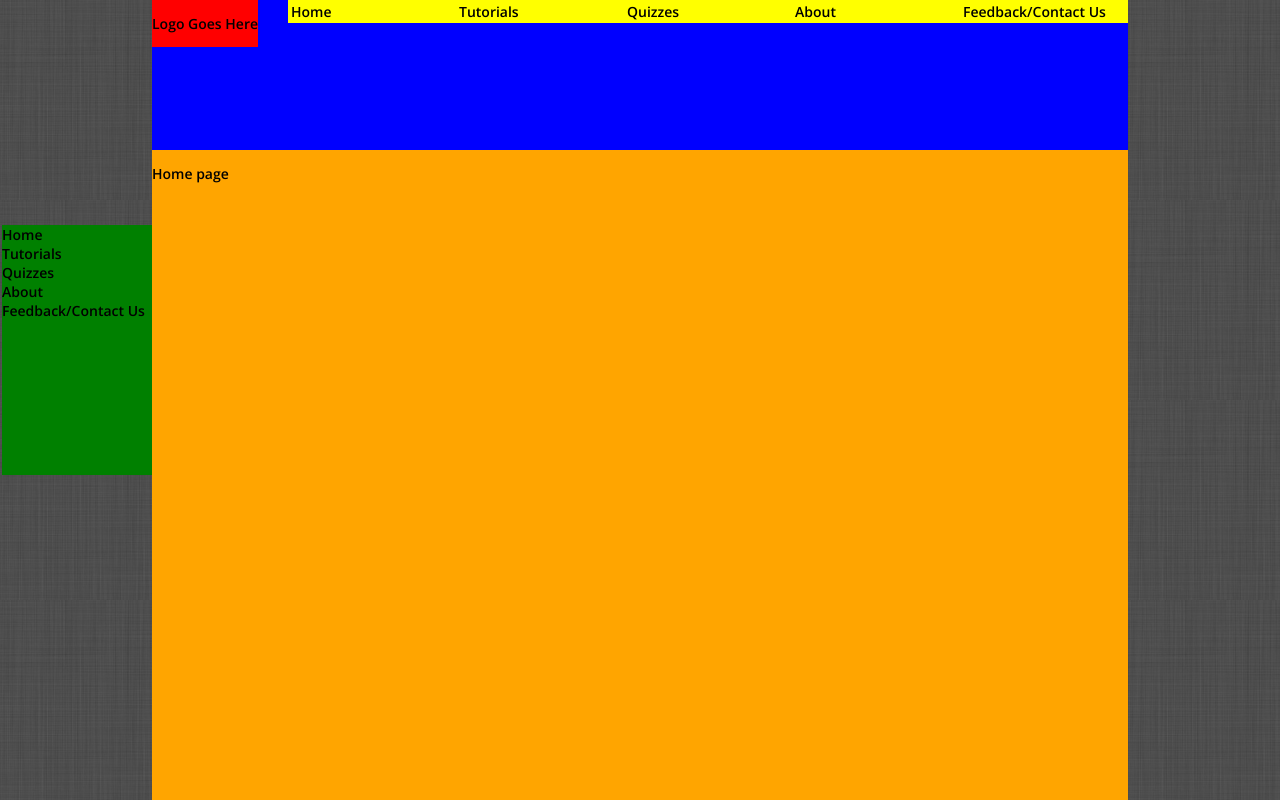
After one commit to aaronmaxlevy/UNIXSurvivalGuide, a PHP site: page /tutorial.html in a window 1280 px wide. The commit adds this page. Run offline with PHP 8.4, Linux system fonts and the light colour scheme.

Commit message:
Added second menu bar

```diff
--- a/Sites/assets/css/main.css
+++ b/Sites/assets/css/main.css
@@ -3,8 +3,9 @@ body{
         background-image: url("../imgs/bg.jpg");
         padding: 0;
         margin: 0;
-        font-size: 12px;
-        font-family: 'Ubuntu', sans-serif;
+        font-size: 14px;
+        font-family: 'Open Sans', sans-serif;
+        font-weight: 600;
 }
 
 #main {
@@ -13,6 +14,7 @@ body{
         margin: 0 auto;
         padding: 0;
         background-color: orange;
+        position: relative;
 
 }
 
@@ -26,14 +28,22 @@ header {
         background-color:blue;
 }
 
+#side {
+        position: absolute;
+        background-color: green;
+        height: 250px;
+        width: 150px;
+        margin-left: -150px;
+        margin-top: 75px;
+}
 
-nav {
+#mainNav {
         float:right; /* make the list appearin the outer <ul> */
         /*width: 100%; /* stops the shrink wrapping of the div to cotent and extend its background color */
         background-color: yellow;
 }
 
-nav ul {
+#mainNav ul, #sideNav ul	 {
         margin: 0;
         padding: 0;
         list-style: none;
@@ -42,44 +52,44 @@ nav ul {
 
 }
 
-nav a, nav h2{
+#mainNav a, #mainNav h2{
         font: bold 13px/18px;
         display: block;
         margin: 0;
         padding: 2px 3px;
 }
 
-nav a {
+#mainNav a, #sideNav a {
         color: #000;
         text-decoration: none;
 }
 
-nav a:hover, #t_selected a {
+#mainNav a:hover, #t_selected a {
         color: #a00;
 }
 
-nav li {
+#mainNav li {
         position: relative; /* set position context */
 }
 
-nav ul ul {
+#mainNav ul ul {
         position: absolute; /* take sub list out of flow so doesn't push items down */
         z-index: 500; /* make sure popouts stay on top */
 }
 
-nav ul ul ul {
+#mainNav ul ul ul {
         position: absolute;
         top: 0;
         left: 100%;
 }
 
 /*hide submenu  up to 3 levels */
-divnav ul ul, divnav ul li:hover ul ul, divnav ul ul li:hover ul{
+div#mainNav ul ul, div#mainNav ul li:hover ul ul, div#mainNav ul ul li:hover ul{
         display: none;
 }
 
 /* reveal submenu, again up to 3 levels */
-divnav ul li:hover ul, divnav ul ul li:hover ul, divnav ul ul ul li:hover ul{
+div#mainNav ul li:hover ul, div#mainNav ul ul li:hover ul, div#mainNav ul ul ul li:hover ul{
         display: block;
 }
 
--- /dev/null
+++ b/Sites/tutorial.html
@@ -0,0 +1,59 @@
+<!DOCTYPE html>
+<head>
+	<meta http-equiv="content-type" content="text/html; charset=utf-8" />
+	<title>Team Got Nothing Unix Page</title>
+	<link rel="stylesheet" rev="stylesheet" href="assets/css/main.css" type="text/css" />
+	<link href='http://fonts.googleapis.com/css?family=Open+Sans:300,300italic,400,400italic,600,600italic,700,700italic' rel='stylesheet' type='text/css'>
+
+
+</head>
+<body>
+	<div id="main">
+		<header>
+		<section id="logo">
+			<p>Logo Goes Here</p>
+		</section>
+		<nav id="mainNav">
+			<ul>
+				<li id="home"><a href="index.html">Home</a></li>
+			</ul>
+			<ul>
+				<li id="tutorials"><a href="#">Tutorials</a></li>
+			</ul>
+			<ul>
+				<li id="quizzes"><a href="#">Quizzes</a></li>
+			</ul>
+			<ul>
+				<li id="about"><a href="#">About</a></li>
+			</ul>
+			<ul>
+				<li id="feedback"><a href="#">Feedback/Contact Us</a></li>
+			</ul>
+		</nav>
+		</header>
+		<div id="side">
+			<nav id="sideNav">
+				<ul>
+				<li id="home"><a href="#">Home</a></li>
+				</ul>
+				<ul>
+					<li id="tutorials"><a href="#">Tutorials</a></li>
+				</ul>
+				<ul>
+					<li id="quizzes"><a href="#">Quizzes</a></li>
+				</ul>
+				<ul>
+					<li id="about"><a href="#">About</a></li>
+				</ul>
+				<ul>
+					<li id="feedback"><a href="#">Feedback/Contact Us</a></li>
+				</ul>
+			</nav>
+		</div>
+		<div id="content">
+			<p>Home page</p>
+		</div>
+	</div>
+
+</body>
+</html>
```
Also changed, not shown: Sites/index.html (+24 -2 lines).
